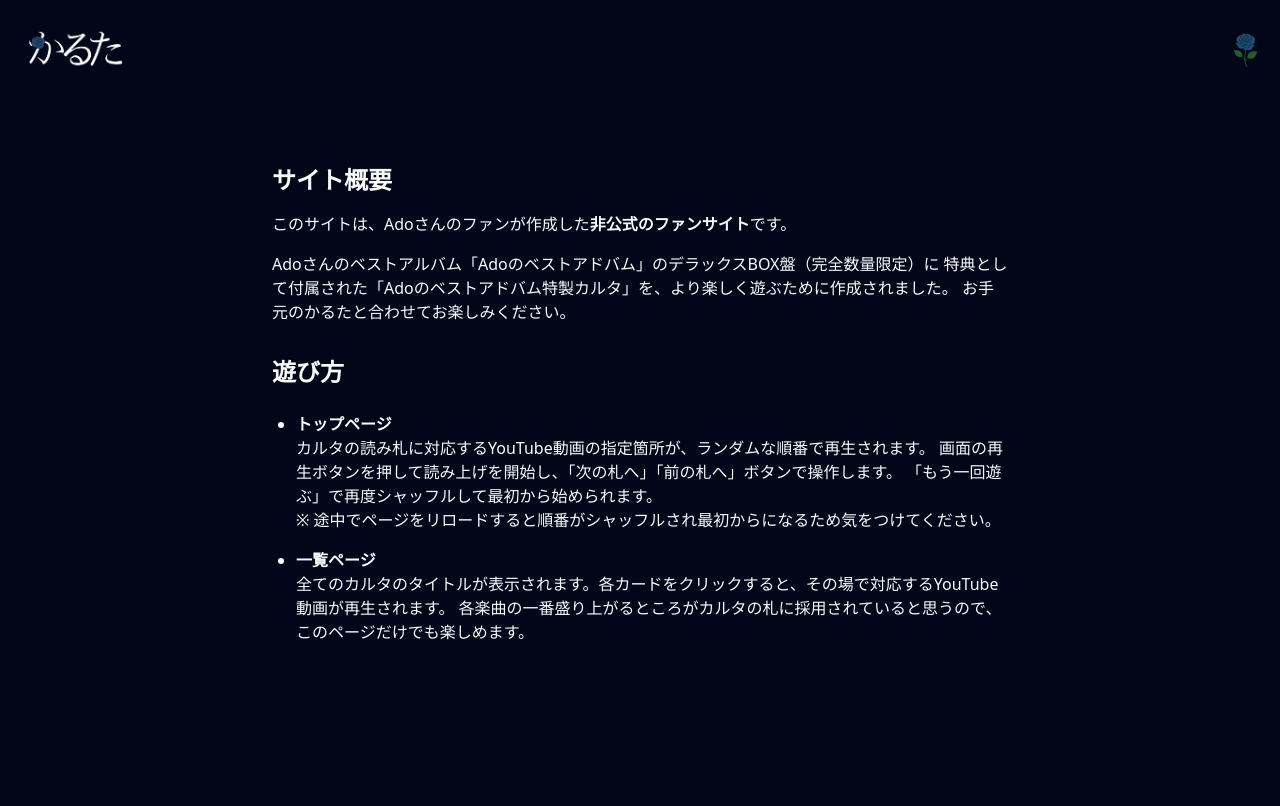
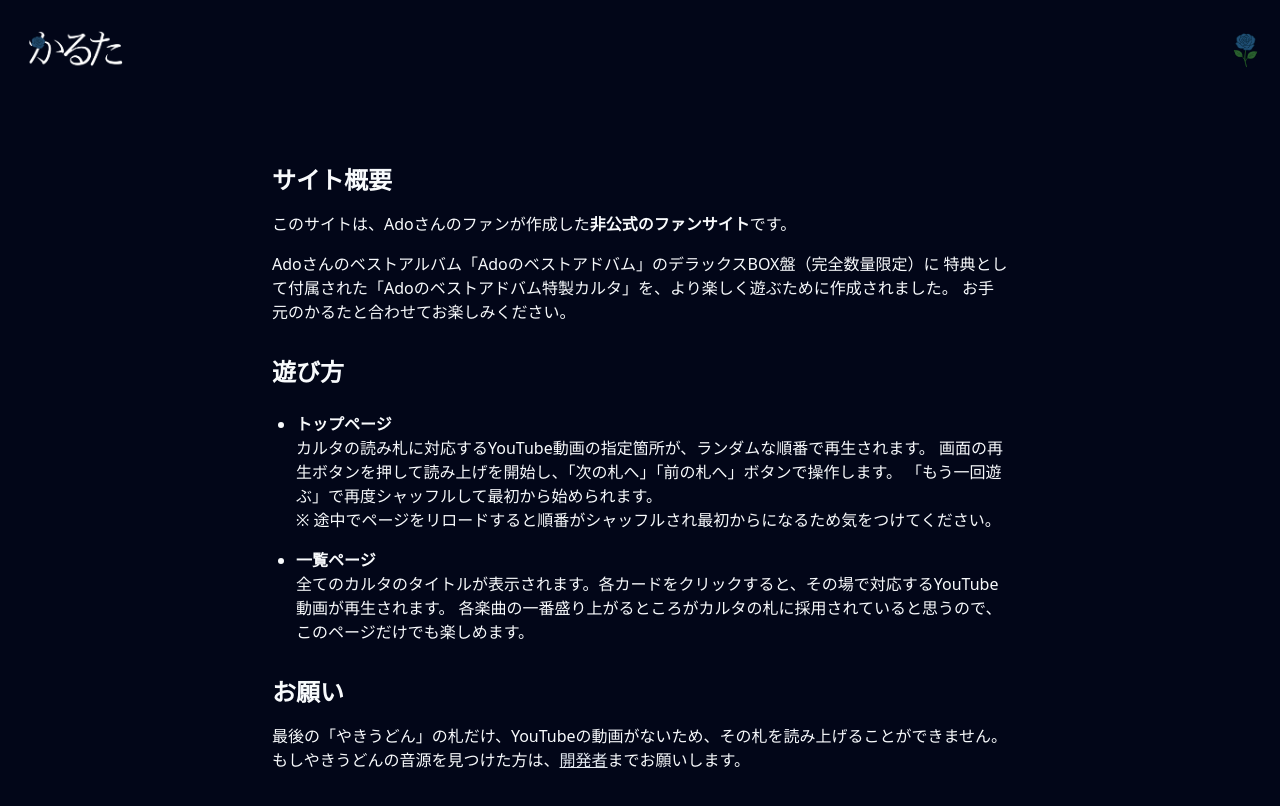
Before and after one commit to miyasic/ado-karta, a Next.js app: page /about in a window 1280 px wide. Shown: the top 806 px of the page. Built offline with nearby package versions, Linux system fonts and the light colour scheme.

Commit message:
お願いを追記

```diff
--- a/src/app/about/page.tsx
+++ b/src/app/about/page.tsx
@@ -40,6 +40,14 @@
                     </li>
                 </ul>
             </section>
+
+            <section>
+                <h2 className="text-2xl font-semibold mt-8 mb-4">お願い</h2>
+                <p className="mb-4">
+                    最後の「やきうどん」の札だけ、YouTubeの動画がないため、その札を読み上げることができません。
+                    もしやきうどんの音源を見つけた方は、<a href="https://x.com/sic_0917" target="_blank" rel="noopener noreferrer" className="underline text-primary hover:text-primary/80">開発者</a>までお願いします。
+                </p>
+            </section>
         </main>
     );
 }
```
